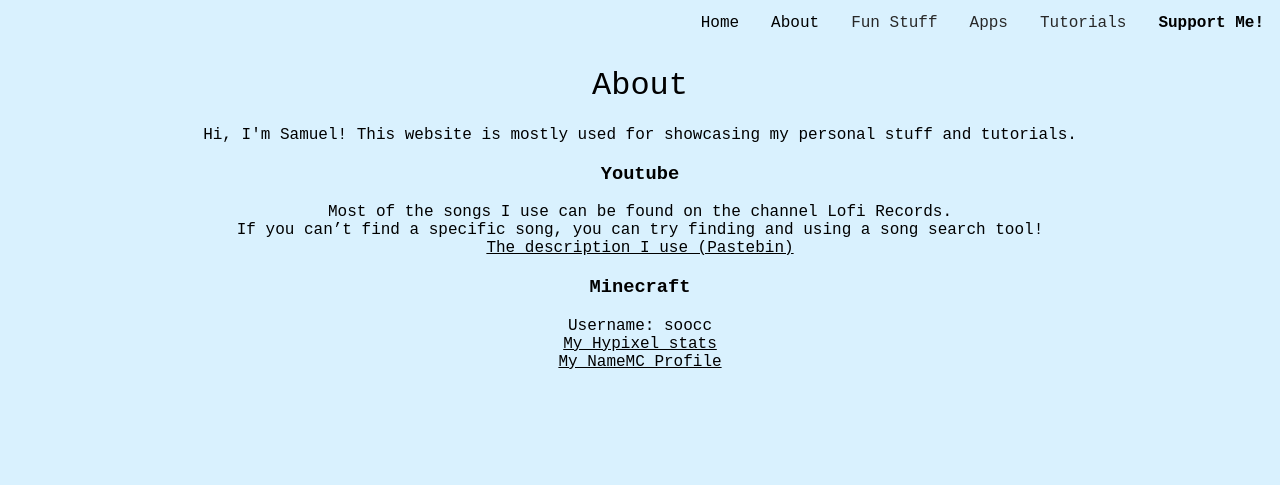
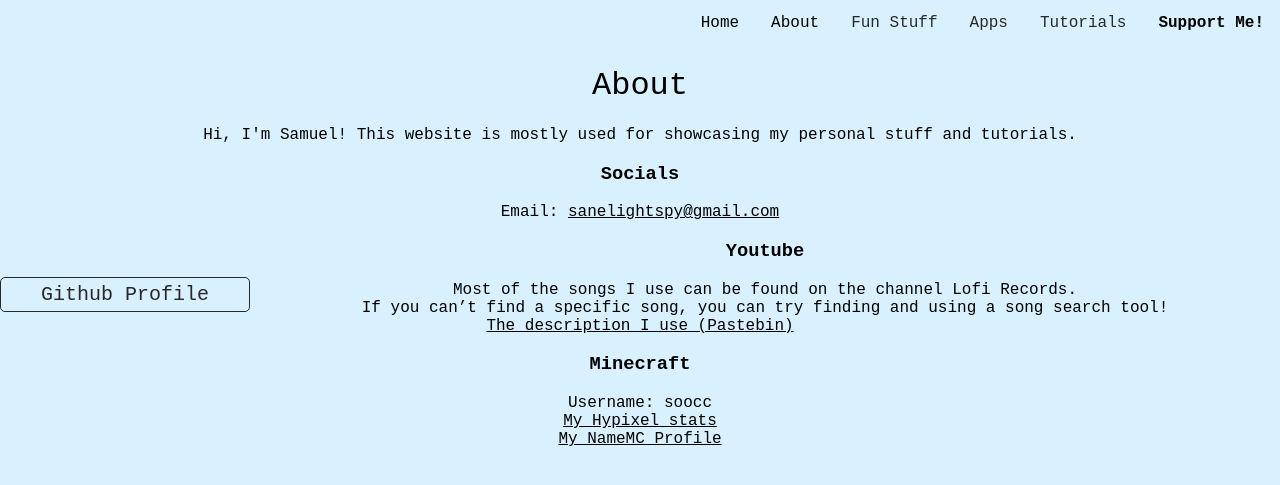
Before and after one commit to soocc/sooccsocks2, a Jekyll site: the page built from about.html, in a window 1280 px wide. Shown: the top 485 px of the page. Built offline with Jekyll 4.4.1, drawn with Linux system fonts in a browser that asks for light colours.

Commit message:
Update about.html

```diff
--- a/about.html
+++ b/about.html
@@ -16,6 +16,18 @@ layout: default
     <p>
       Hi, I'm Samuel! This website is mostly used for showcasing my personal stuff and tutorials.
     </p>
+
+    <h3>
+      <strong>Socials</strong>
+    </h3>
+
+    <p>
+      Email: <a href="mailto:sanelightspy@gmail.com">sanelightspy@gmail.com</a>
+    </p>
+
+    <a class="abutton" href="https://github.com/soocc/">
+      Github Profile
+    </a>
 
     <h3>
       <strong>Youtube</strong>
```
